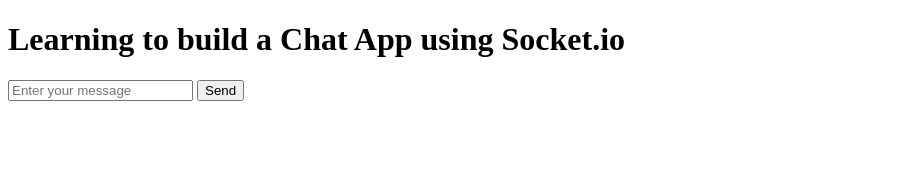
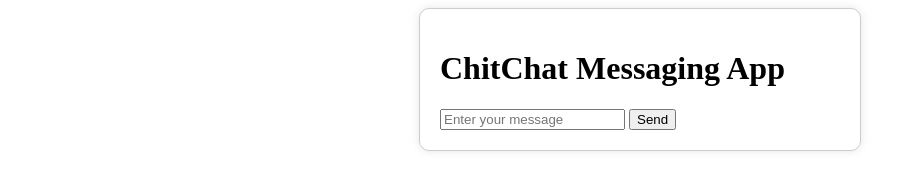
Before and after one commit to GeeekySouro003/ChitChat-Learning-WebSockets, a website: page public/index.html in a window 1280 px wide. Shown: the whole page, without its empty margins (0-916 px from the left). Drawn offline with nearby package versions, Linux system fonts and the light colour scheme; no server answers.

Commit message:
Updated the message container

```diff
--- /dev/null
+++ b/public/index.css
@@ -0,0 +1,9 @@
+#chat-container {
+    max-width: 400px;
+    margin: auto;
+    padding: 20px;
+    border: 1px solid #ccc;
+    border-radius: 10px;
+    box-shadow: 0 0 10px rgba(0, 0, 0, 0.1);
+
+}
--- a/public/index.html
+++ b/public/index.html
@@ -4,31 +4,34 @@
     <meta charset="UTF-8">
     <meta name="viewport" content="width=device-width, initial-scale=1.0">
     <title>ChitChat</title>
+    <link rel="stylesheet" href="./index.css">
 </head>
 <body>
-    <h1>Learning to build a Chat App using Socket.io</h1>
-    <input type="text" id="msg" placeholder="Enter your message" />
-    <button id="sendbtn">Send</button>
+    <div id="chat-container">
+        <h1>ChitChat Messaging App</h1>
+        <input type="text" id="msg" placeholder="Enter your message" />
+        <button id="sendbtn">Send</button>
 
-    <div id="messages"></div>
+        <div id="messages"></div>
+    </div>
 
     <script src="/socket.io/socket.io.js"></script>
-    <script >
-        const socket=io();
-        const sendbtn=document.getElementById("sendbtn");
-        const messagesend=document.getElementById("msg");
-        const allmessages=document.getElementById("messages");
+    <script>
+        const socket = io();
+        const sendbtn = document.getElementById("sendbtn");
+        const messagesend = document.getElementById("msg");
+        const allmessages = document.getElementById("messages");
 
-        socket.on('message',(message)=>{
-            const p=document.createElement('p');
-            p.innerText=message;
+        socket.on('message', (message) => {
+            const p = document.createElement('p');
+            p.innerText = message;
             allmessages.appendChild(p);
-        })
+        });
 
-        sendbtn.addEventListener("click",e =>{
-            const message=messagesend.value;
+        sendbtn.addEventListener("click", e => {
+            const message = messagesend.value;
             console.log(message);
-            socket.emit("user-message",message);
+            socket.emit("user-message", message);
         });
     </script>
 </body>
```
